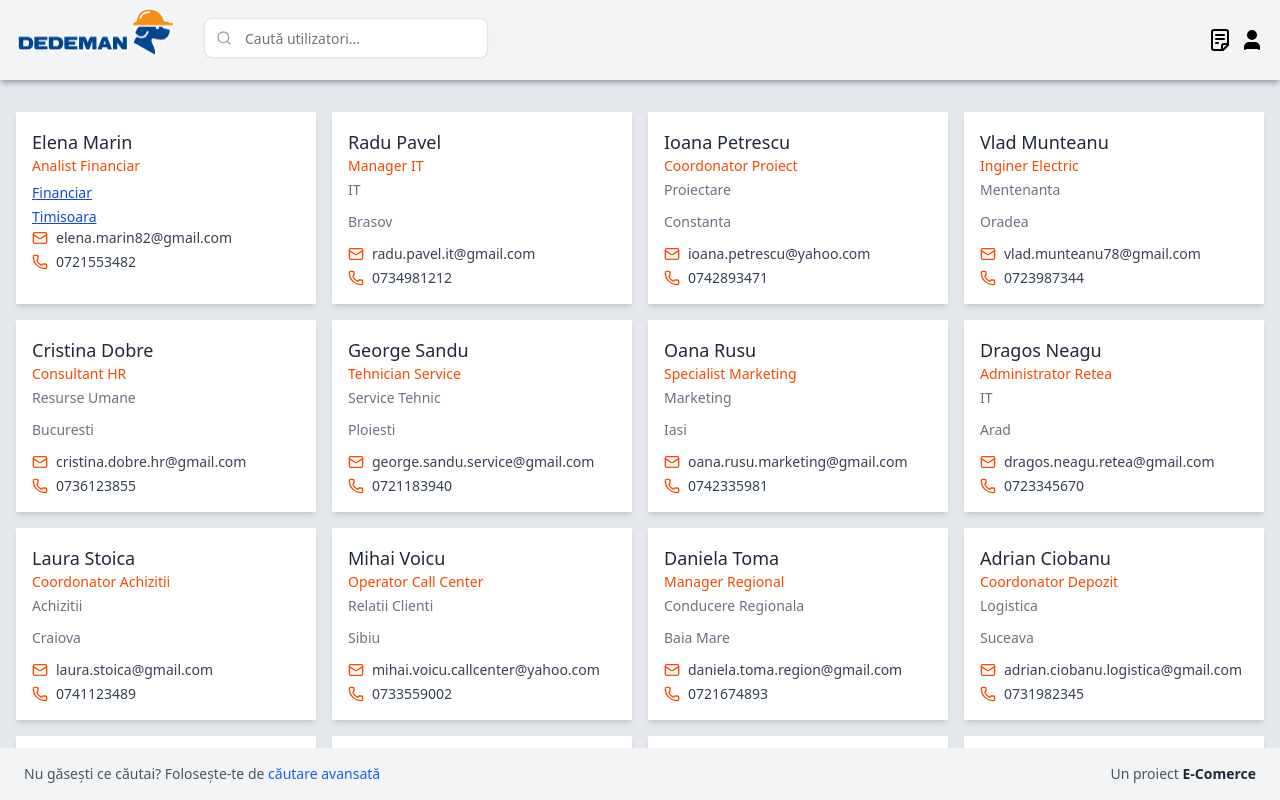
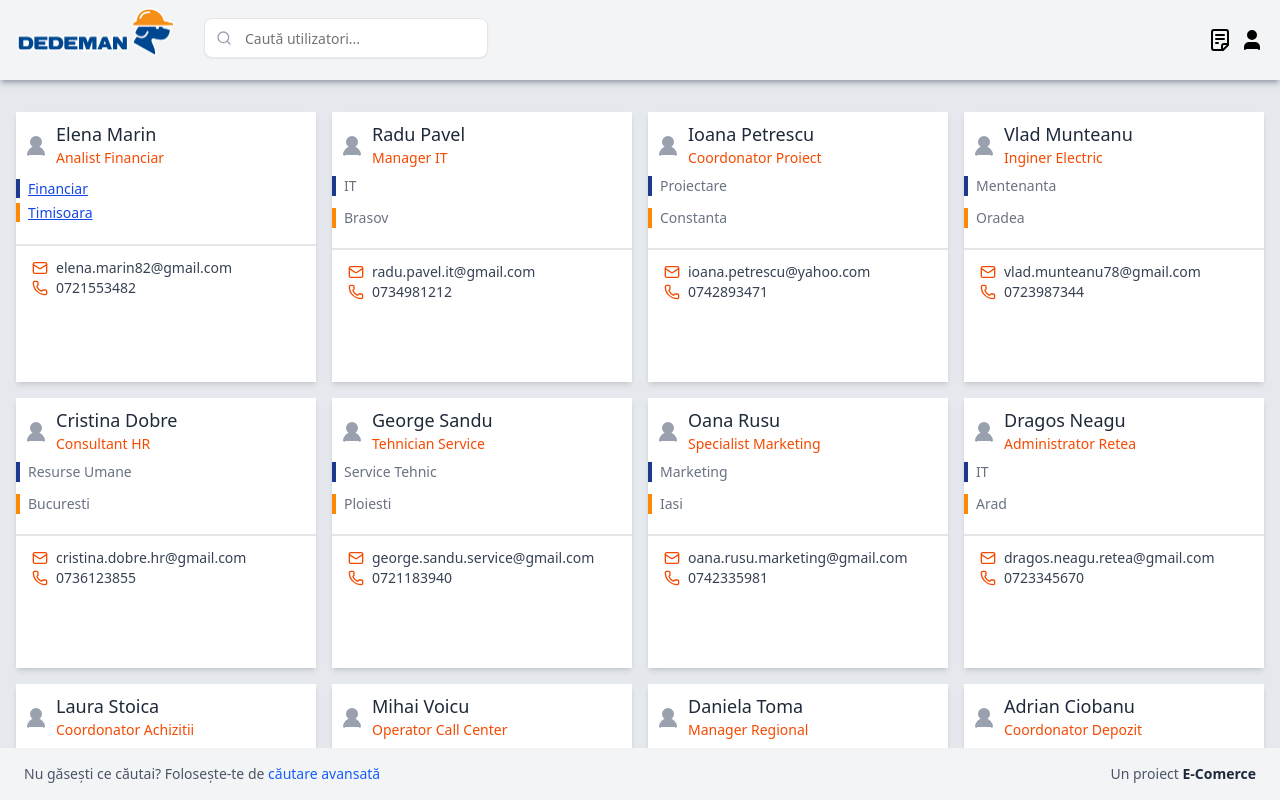
Before and after one commit to LaviniaRusu/next-project, a Next.js app: page /users in a window 1280 px wide. Shown: the top 800 px of the page. Built offline with nearby package versions, Linux system fonts and the light colour scheme.

Commit message:
Homepage for device, Hide Navbar & UserCard

```diff
--- a/src/app/layout.tsx
+++ b/src/app/layout.tsx
@@ -1,98 +1,52 @@
 "use client";
+
+import { useEffect, useState } from "react";
 import { Toaster } from "@/components/ui/sonner";
 import Footer from "../components/Footer";
-// // footer peste tot
-// import Footer from "./components/Footer";
-// import NavBar from "./components/NavBar";
-// import "./globals.css";
-
-// export default function RootLayout({
-//   children,
-// }: Readonly<{
-//   children: React.ReactNode;
-// }>) {
-//   return (
-//     <html lang="en">
-//       <body>
-//         <div className=" bg-white">
-//           <NavBar
-//             onSearch={function (searchText: string): void {
-//               throw new Error("Function not implemented.");
-//             }}
-//           />
-//         </div>
-//         <div className="w-full fixed bottom-0 left-0">
-//           <Footer />
-//         </div>
-//         {children}
-//       </body>
-//     </html>
-//   );
-// }"use client";"use client";
-
-// import Footer from "./components/Footer";
-// import NavBar from "./components/NavBar";
-// import "./globals.css";
-// import { usePathname } from "next/navigation";
-
-// export default function RootLayout({
-//   children,
-// }: Readonly<{
-//   children: React.ReactNode;
-// }>) {
-//   const pathname = usePathname();
-//   const isHomePage = pathname === "/"; // Verifică dacă pagina curentă este homepage
-
-//   return (
-//     <html lang="en">
-//       <body>
-//         {/* Afișează NavBar doar dacă nu este pe homepage */}
-//         {!isHomePage && (
-//           <div className="bg-white">
-//             <NavBar
-//               onSearch={function (searchText: string): void {
-//                 throw new Error("Function not implemented.");
-//               }}
-//             />
-//           </div>
-//         )}
-
-//         {children}
-
-//         {/* Afișează Footer doar dacă nu este pe homepage, dar fără "Căutare avansată" */}
-//         <div className="w-full fixed bottom-0 left-0">
-//           <Footer isHomePage={isHomePage} />
-//         </div>
-//       </body>
-//     </html>
-//   );
-//
 import NavBar from "../components/NavBar";
 import "./globals.css";
 import { usePathname } from "next/navigation";
 
 export default function RootLayout({
   children,
-}: Readonly<{
+}: {
   children: React.ReactNode;
-}>) {
+}) {
   const pathname = usePathname();
-  const isHomePage = pathname === "/"; // Verifică dacă pagina curentă este homepage
+  const isHomePage = pathname === "/";
+
+  const [hideNav, setHideNav] = useState(false);
+
+  let lastScrollPositionY = 0;
+
+  useEffect(() => {
+    window.onscroll = () => {
+      const currentY = window.scrollY;
+
+      if (currentY > lastScrollPositionY) {
+        setHideNav(true);
+      } else {
+        setHideNav(false);
+      }
+
+      lastScrollPositionY = currentY;
+    };
+  }, []);
 
   return (
     <html lang="en">
       <body className="flex flex-col min-h-screen">
         {!isHomePage && (
-          <div className="bg-white">
-            <NavBar
-              onSearch={function (searchText: string): void {
-                throw new Error("Function not implemented.");
-              }}
-            />
+          <div
+            className={`
+              sticky top-0 bg-white z-50 transition-transform duration-300
+              ${hideNav ? "-translate-y-full" : "translate-y-0"}
+            `}
+          >
+            <NavBar onSearch={() => {}} />
           </div>
         )}
 
-        {/* Conținutul principal */}
         <main className="flex-grow">{children}</main>
 
         <div className="sticky bottom-0 w-full">
--- a/src/app/page.tsx
+++ b/src/app/page.tsx
@@ -34,7 +34,7 @@ export default function Home() {
         </div>
         {showAdvancedSearch && (
           <div className="max-w-full">
-            <div className="grid grid-cols-3  gap-x-8 gap-y-4 pt-6 ">
+            <div className="grid grid-cols-1 md:grid-cols-3 gap-x-8 gap-y-4 pt-6">
               <select className=" bg-white  px-2 py-1 rounded">
                 <option>Department</option>
               </select>
--- a/src/components/GroupedDepts.tsx
+++ b/src/components/GroupedDepts.tsx
@@ -103,7 +103,7 @@ const MobileCardView = ({
 
             {Object.entries(groupedByDepartment).map(([department, people]) => (
               <div key={department} className="space-y-2">
-                <div className="sticky top-14 bg-white py-1 px-1 border-b border-orange-300 shadow-sm">
+                <div className="sticky top-20 bg-white py-1 px-1 border-b border-orange-300 shadow-sm ">
                   <div className="text-sm font-semibold text-orange-600">
                     {department}
                   </div>
--- a/src/components/SearchFilterStores.tsx
+++ b/src/components/SearchFilterStores.tsx
@@ -86,7 +86,7 @@ const MobileView = ({
           return (
             <div key={letter} className="mb-4">
               <div
-                className="sticky top-14 z-10 text-white font-bold text-lg text-center"
+                className="sticky top-20 z-10 text-white font-bold text-lg text-center"
                 style={{ backgroundColor: group.color }}
               >
                 {letter}
--- a/src/components/UserCard.tsx
+++ b/src/components/UserCard.tsx
@@ -1,43 +1,189 @@
+/////versiune nemodificata
+// import { Mail, Phone } from "lucide-react";
+// import Link from "next/link";
+// import { User } from "@/Types/interfaces";
+// import { UserRound } from "lucide-react";
+
+// const UserCard = ({ user }: { user: User }) => {
+//   return (
+//     <div className="bg-white p-4  shadow-md">
+//       <div className="mb-1">
+//         <h3 className="text-lg  text-gray-800">{user.name}</h3>
+//         <p className="text-sm text-orange-600 ">{user.position}</p>
+//       </div>
+//       <div>
+//         {user.store ? (
+//           <Link
+//             href={`/stores/${user.store.id}`}
+//             className="text-sm text-blue-700 mb-3 underline"
+//           >
+//             {user.department}
+//           </Link>
+//         ) : (
+//           <p className="text-sm text-gray-500 mb-3">{user.department}</p>
+//         )}
+//       </div>
+//       {user.store ? (
+//         <Link
+//           href={`/stores/${user.store.id}`}
+//           className="text-sm text-blue-700 mb-3 underline"
+//         >
+//           {user.city}
+//         </Link>
+//       ) : (
+//         <p className="text-sm text-gray-500 mb-3">{user.city}</p>
+//       )}
+//       <div className="flex items-center text-sm text-gray-700 mb-1">
+//         <Mail className="w-4 h-4 mr-2 text-orange-600 " />
+//         <span>{user.email}</span>
+//       </div>
+//       <div className="flex items-center text-sm text-gray-700">
+//         <Phone className="w-4 h-4 mr-2 text-orange-600 max-h-full" />
+//         <span>{user.phone}</span>
+//       </div>
+//     </div>
+//   );
+// };
+
+// export default UserCard;
+// import { Mail, Phone } from "lucide-react";
+// import Link from "next/link";
+// import { User } from "@/Types/interfaces";
+
+// const UserCard = ({ user }: { user: User }) => {
+//   return (
+//     <div className="bg-white p-5 shadow-md rounded-sm border w-full max-w-sm">
+//       {/* TOP: avatar + nume + funcție */}
+//       <div className="flex items-start gap-3 mb-4">
+//         <div className="w-12 h-12 rounded-full bg-gray-200 flex items-center justify-center">
+//           <svg
+//             xmlns="http://www.w3.org/2000/svg"
+//             className="h-7 w-7 text-gray-400"
+//             fill="none"
+//             viewBox="0 0 24 24"
+//             stroke="currentColor"
+//           >
+//             <path
+//               strokeLinecap="round"
+//               strokeLinejoin="round"
+//               strokeWidth="1.5"
+//               d="M12 12c2.21 0 4-1.79 4-4s-1.79-4-4-4-4
+//                  1.79-4 4 1.79 4 4 4zm0 2c-3.31 0-6
+//                  2.02-6 4.5V20h12v-1.5c0-2.48-2.69-4.5-6-4.5z"
+//             />
+//           </svg>
+//         </div>
+
+//         <div>
+//           <h3 className="text-lg font-medium text-gray-900">{user.name}</h3>
+//           <p className="text-sm text-orange-600">{user.position}</p>
+//         </div>
+//       </div>
+
+//       {/* Departament */}
+//       <div className="mb-1">
+//         {user.store ? (
+//           <Link
+//             href={`/stores/${user.store.id}`}
+//             className="text-sm text-blue-700 underline"
+//           >
+//             {user.department}
+//           </Link>
+//         ) : (
+//           <p className="text-sm text-blue-700 underline">{user.department}</p>
+//         )}
+//       </div>
+
+//       {/* City (ex: Sediul Central) */}
+//       <div className="mb-4">
+//         {user.store ? (
+//           <Link
+//             href={`/stores/${user.store.id}`}
+//             className="text-sm text-blue-700 underline"
+//           >
+//             {user.city}
+//           </Link>
+//         ) : (
+//           <p className="text-sm text-blue-700 underline">{user.city}</p>
+//         )}
+//       </div>
+
+//       {/* Separator subtire */}
+//       <div className="border-t mb-3"></div>
+
+//       {/* Email */}
+//       <div className="flex items-center text-sm text-gray-700 mb-2">
+//         <Mail className="w-4 h-4 mr-2 text-orange-600" />
+//         <span>{user.email}</span>
+//       </div>
+
+//       {/* Telefon */}
+//       <div className="flex items-center text-sm text-gray-700">
+//         <Phone className="w-4 h-4 mr-2 text-orange-600" />
+//         <span>{user.phone}</span>
+//       </div>
+//     </div>
+//   );
+// };
+
+// export default UserCard;
+
+///design user card
 import { Mail, Phone } from "lucide-react";
 import Link from "next/link";
 import { User } from "@/Types/interfaces";
+import { UserRound } from "lucide-react";
 
 const UserCard = ({ user }: { user: User }) => {
   return (
-    <div className="bg-white p-4  shadow-md">
-      <div className="mb-1">
-        <h3 className="text-lg  text-gray-800">{user.name}</h3>
+    <div className="bg-white shadow-md">
+      <div className=" p-2">
+        <div className=" flex items-center gap-3">
+          <div className="size-5">
+            <UserRound className="stroke-gray-400 fill-gray-400 rounded-b-lg" />
+          </div>
+          <div>
+            <h3 className="text-lg text-gray-800">{user.name}</h3>
             <p className="text-sm text-orange-600 ">{user.position}</p>
+          </div>
+        </div>
       </div>
       <div>
         {user.store ? (
           <Link
             href={`/stores/${user.store.id}`}
-            className="text-sm text-blue-700 mb-3 underline"
+            className="text-sm text-blue-700 mb-3 underline  border-l-4 border-blue-900 pl-2"
           >
             {user.department}
           </Link>
         ) : (
-          <p className="text-sm text-gray-500 mb-3">{user.department}</p>
+          <p className="text-sm text-gray-500  mb-3 border-l-4 border-blue-900 pl-2">
+            {user.department}
+          </p>
         )}
       </div>
       {user.store ? (
         <Link
           href={`/stores/${user.store.id}`}
-          className="text-sm text-blue-700 mb-3 underline"
+          className="text-sm text-blue-700 mb-3 underline border-l-4 border-orange-400 pl-2"
         >
           {user.city}
         </Link>
       ) : (
-        <p className="text-sm text-gray-500 mb-3">{user.city}</p>
+        <p className="text-sm text-gray-500 mb-3 border-l-4 border-orange-400 pl-2">
+          {user.city}
+        </p>
       )}
-      <div className="flex items-center text-sm text-gray-700 mb-1">
+      <div className="border-y mt-5 pl-6"></div>
+      <div className="mt-3 mb-20 ml-2">
+        <div className="flex items-center text-sm text-gray-700 pl-2">
           <Mail className="w-4 h-4 mr-2 text-orange-600 " />
           <span>{user.email}</span>
         </div>
-      <div className="flex items-center text-sm text-gray-700">
+        <div className="flex items-center text-sm text-gray-700 pl-2">
           <Phone className="w-4 h-4 mr-2 text-orange-600 max-h-full" />
           <span>{user.phone}</span>
+        </div>
       </div>
     </div>
   );
```
Lines whose indentation alone changed are shown as unchanged.
